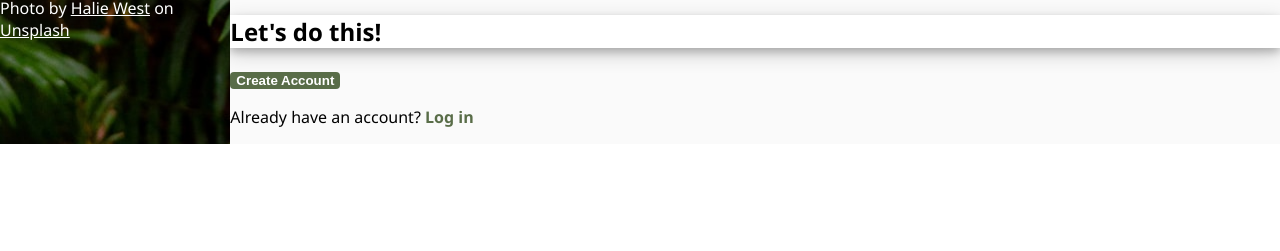
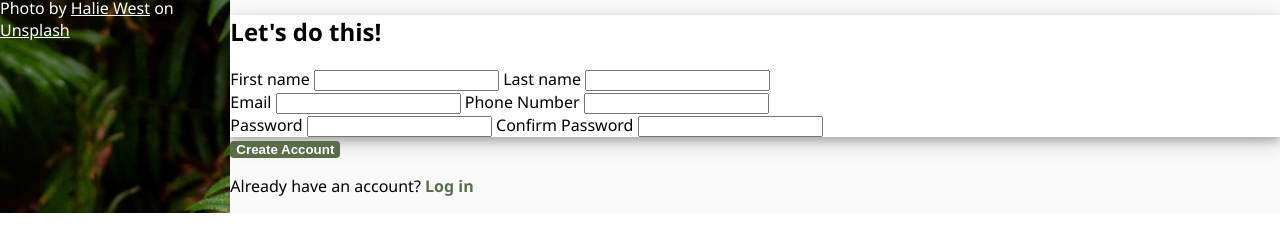
Before and after one commit to chrisstiles0/odin-fullstack-js, a plain HTML site: page sign-up-form/index.html in a window 1280 px wide. Shown: the part 103-354 px from the top of the page. Drawn offline with Linux system fonts and the light colour scheme.

Commit message:
Add form fields

```diff
--- a/sign-up-form/index.html
+++ b/sign-up-form/index.html
@@ -31,20 +31,42 @@
             </p>
         </div>
 
-        <div id="form">
+        <form action="#" method="get">
+            <div id="form-fields">
                 <h2>Let's do this!</h2>
-            <form>
+                <div>
+                    <labal for="first-name">First name</labal>
+                    <input type="text" id="first-name">
+                    <label for="last-name">Last name</label>
+                    <input type="text" id="last-name">
+                </div>
+                <div>
+                    <label for="email-address">Email</label>
+                    <input type="email" id="email-address">
+                    <label for="phone-number">Phone Number</label>
+                    <input pattern="
+                        ^(?:(?:\(?(?:00|\+)([1-4]\d\d|[1-9]\d?)\)?)?[\-\.\ \\\/]?)?((?:\(?\d{1,}\)?[\-\.\
+                        \\\/]?){0,})(?:[\-\.\ \\\/]?(?:#|ext\.?|extension|x)[\-\.\ \\\/]?(\d+))?$"
+                        id="first-name">
+                </div>
+                <div>
+                    <label for="password">Password</label>
+                    <input type="password" id="password">
+                    <label for="password-confirm">Confirm Password</label>
+                    <input type="password" id="password-confirm">
+                </div>
 
-            </form>
             </div>
 
             <div id="form-buttons">
-            <button>Create Account</button>
+                <button type="submit">Create Account</button>
                 <p>
                     Already have an account? <a href="">Log in</a>
                 </p>
             </div>
 
+        </form>
+
     </div>
 
 </body>
--- a/sign-up-form/style.css
+++ b/sign-up-form/style.css
@@ -1,5 +1,6 @@
 :root {
     --green: #596D48;
+    --light-green:#748862;
     --grey: rgb(250, 250, 250);
 }
 
@@ -34,7 +35,7 @@ body {
     background-color: var(--grey);
 }
 
-#form {
+#form-fields {
     background-color: white;
     box-shadow: 0 4px 8px 0 rgba(0, 0, 0, 0.2), 0 6px 20px 0 rgba(0, 0, 0, 0.19);
 }
@@ -47,6 +48,11 @@ body {
     border-radius: 4px;
 }
 
+#form-buttons button:hover {
+    background-color: var(--light-green);
+}
+
+
 #form-buttons a {
     color: var(--green);
     text-decoration: none;
```
Lines whose indentation alone changed are shown as unchanged.
